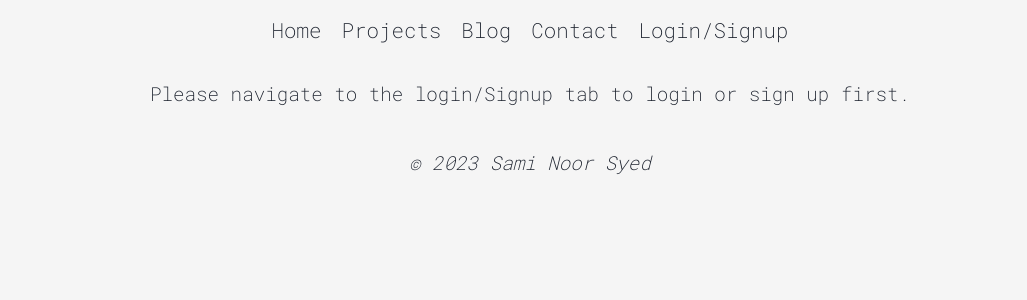
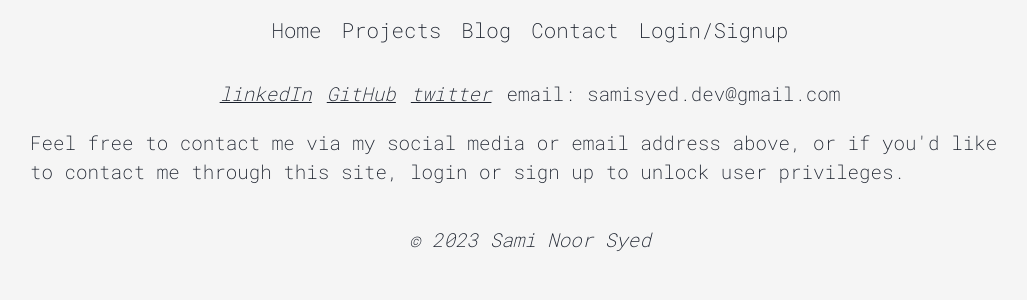
Before and after one commit to saminoorsyed/portfolio, a React (Create React App) app in the folder version4/frontend/: page /contact in a window 1280 px wide. Shown: the top 300 px of the page, without its empty margins (110-1137 px from the left). Built offline with nearby package versions, Linux system fonts and the light colour scheme; a web font is replaced by a local one.

Commit message:
adjust contact info and about text

```diff
--- a/version4/frontend/public/index.html
+++ b/version4/frontend/public/index.html
@@ -7,9 +7,8 @@
     <meta name="theme-color" content="#000000" />
     <meta
       name="description"
-      content="Profile website for Sami Noor Syed"
+      content="Portfolio website for Sami Noor Syed"
     />
-    <link rel="apple-touch-icon" href="%PUBLIC_URL%/logo192.png" />
     <!--
       manifest.json provides metadata used when your web app is installed on a
       user's mobile device or desktop. See https://developers.google.com/web/fundamentals/web-app-manifest/
@@ -24,7 +23,7 @@
       work correctly both with client-side routing and a non-root public URL.
       Learn how to configure a non-root public URL by running `npm run build`.
     -->
-    <title>Sami Syed SWE</title>
+    <title>Sami Syed</title>
   </head>
   <body>
     <noscript>You need to enable JavaScript to run this app.</noscript>
--- a/version4/frontend/src/App.css
+++ b/version4/frontend/src/App.css
@@ -157,6 +157,21 @@ article{
     overflow: hidden;
 }
 
+/* contact info */
+
+.contact{
+    display: flex;
+    gap: 15px
+}
+
+.contact a {
+    transition: 0.5s ease;
+}
+
+.contact a:hover {
+    font-weight: 700;
+}
+
 
 /* titles and headers */
 h2{
--- a/version4/frontend/src/Pages/ContactPage.js
+++ b/version4/frontend/src/Pages/ContactPage.js
@@ -56,7 +56,13 @@ const ContactPage = () => {
             return;
     };
     return (
-    <>
+    <section>
+        <div className='contact'>
+            <a className='contact' href="https://www.linkedin.com/in/sami-noor-syed/"><em><u>linkedIn</u></em></a>
+            <a className='contact' href='https://github.com/saminoorsyed'><em><u>GitHub</u></em></a>
+            <a className='contact' href=""><em><u>twitter</u></em></a>
+            <p>email: samisyed.dev@gmail.com</p>
+        </div>
     {isLoggedIn &&
         <Container
             maxW='xl'
@@ -98,10 +104,9 @@ const ContactPage = () => {
             </Box>
         </Container>}
         {!isLoggedIn &&
-        <section>
-            <p> Please navigate to the login/Signup tab to login or sign up first.</p>
-        </section>}
-    </>
+            <p> Feel free to contact me via my social media or email address above, or if you'd like to contact me through this site, login or sign up to unlock user privileges.</p>
+        }
+    </section>
   )
 }
 
--- a/version4/frontend/src/components/blog/About.js
+++ b/version4/frontend/src/components/blog/About.js
@@ -10,6 +10,7 @@ export default function About() {
         <div className= "description" >
           <h3>Oregon State University (Spring 2024):</h3>
           <p> Intro to programming 1 & 2, Discrete structures, Data Structures, Algorithms, Computer Architecture, Web Development, software Engineering 1, Databases, Computer Networks.</p>
+          <p> <em><u>upcoming coursework:</u></em> Software Engineering 2, Operating Systems, Mobile Development, Cloud Development, Capstone Project.</p>
         </div>
 
         <div className= "description" >
--- a/version4/frontend/src/components/blog/Landing.js
+++ b/version4/frontend/src/components/blog/Landing.js
@@ -3,7 +3,7 @@ import React from "react"
 export default function Landing() {
   return (
     <article className='landing'>
-      <h1>Sami Noor Syed</h1>
+      <h1>Sami Syed</h1>
       <p>Software Engineer</p>
     </article>
   )
```
